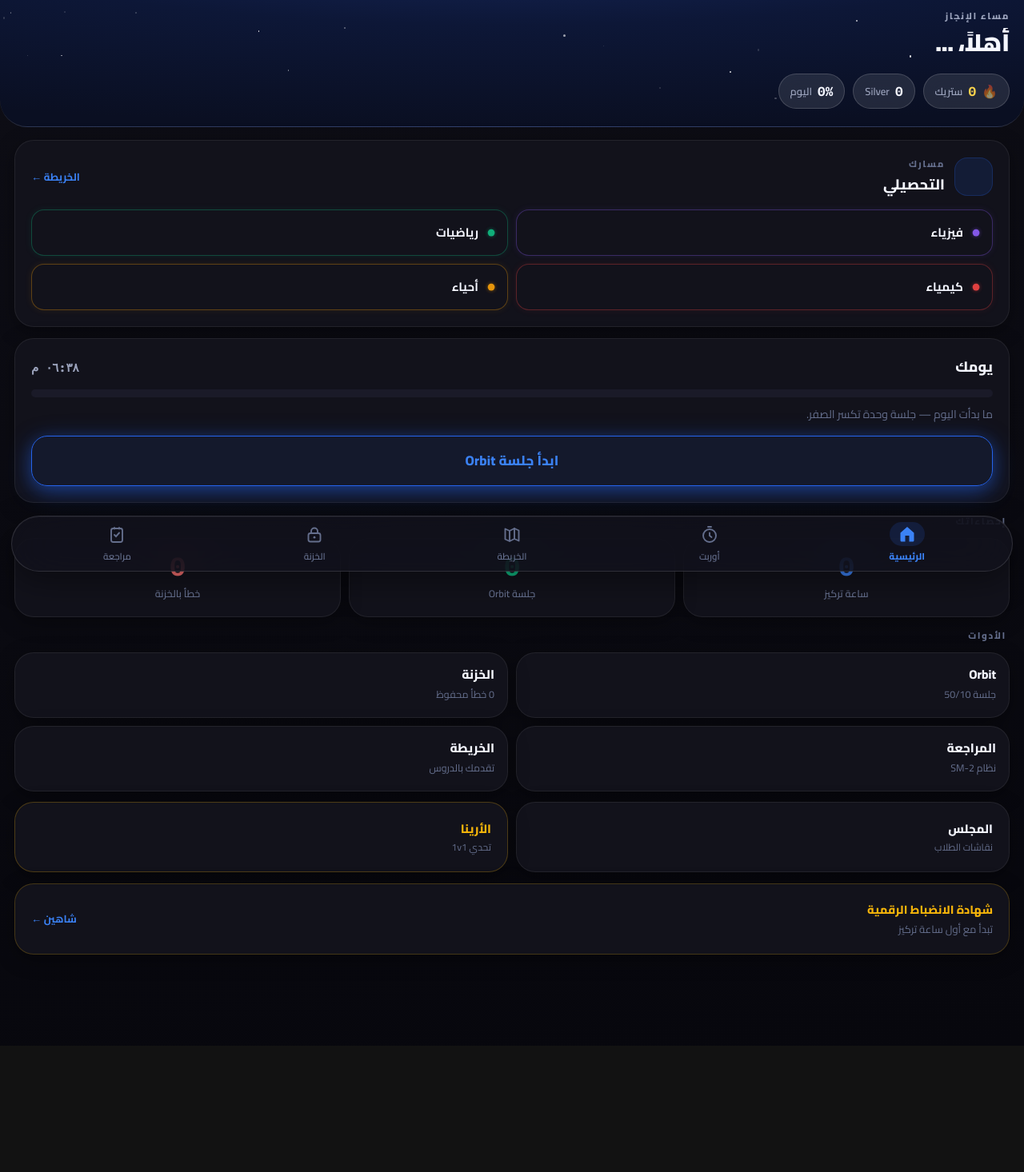
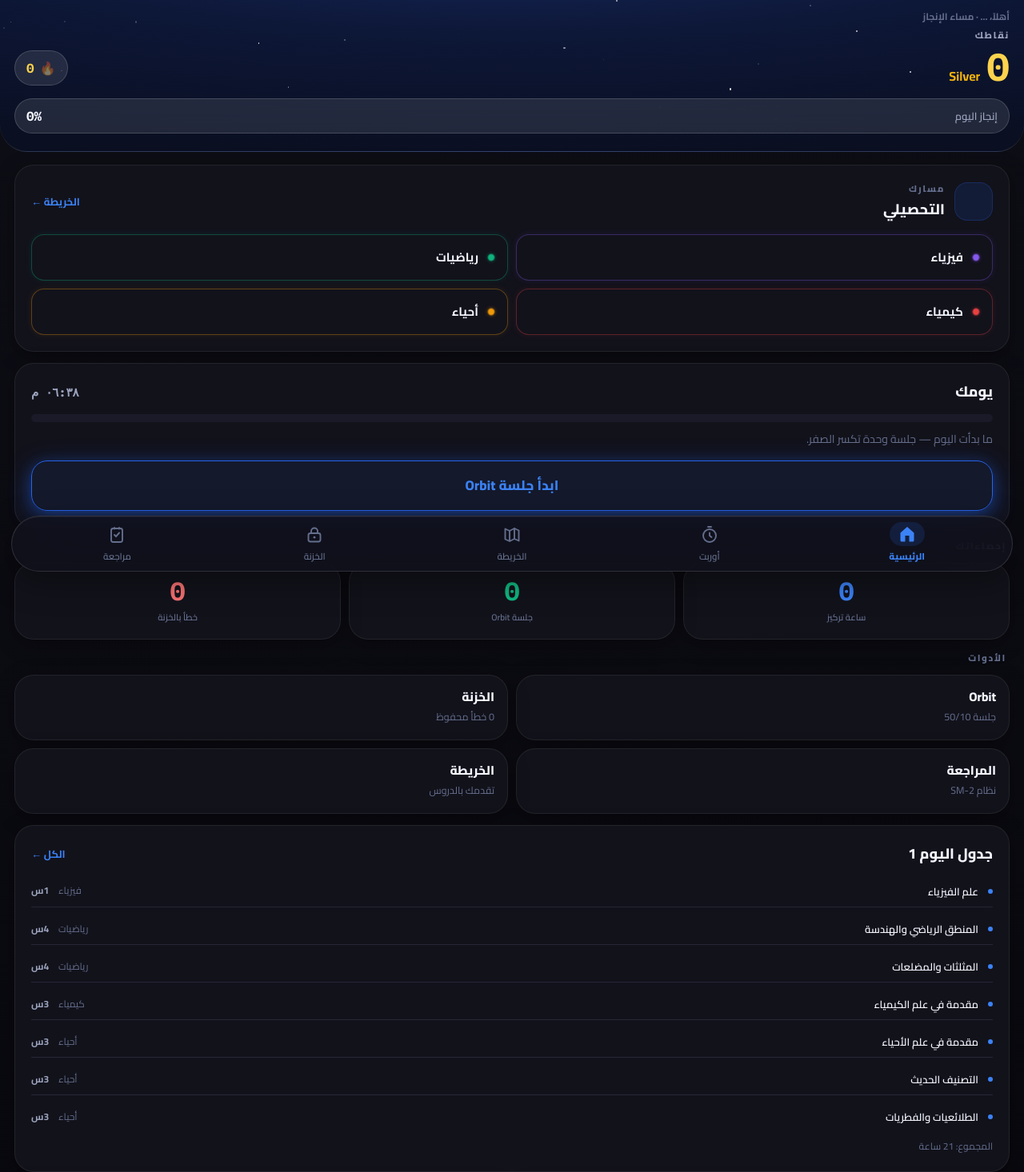
Before and after one commit to cub324light/darb-platform, a Next.js app: page /dashboard in a window 1280 px wide. Shown: the part 73-1539 px from the top of the page at 80% size. Before the commit the page ends 1381 px from the top, so only its background shows below. Built offline with nearby package versions, Linux system fonts and the light colour scheme.

Commit message:
Redesign dashboard header, fix orbit light mode stats, add schedule tables, update roadmap stages
https://claude.ai/code/session_01UMhfNqBYQmfU4riHqVwNoH

```diff
--- a/src/app/dashboard/page.tsx
+++ b/src/app/dashboard/page.tsx
@@ -5,6 +5,7 @@ import BottomNav from "@/components/BottomNav";
 import Dome from "@/components/Dome";
 import { getTrack } from "@/lib/tracks";
 import { loadUser, loadStats, computeStreak, type DarbUser } from "@/lib/storage";
+import { RAKAN_SCHEDULE } from "@/lib/constants";
 
 const DAILY_TARGET = 200;
 
@@ -57,29 +58,30 @@ export default function DashboardPage() {
 
       {/* ═══ القبة ═══ */}
       <Dome>
-        <div className="flex items-center gap-3 mb-5">
-          <div className="flex-1 min-w-0">
-            <p className="eyebrow mb-1" style={{ color: "var(--text-dim)" }}>{greeting}</p>
-            <h1 className="title-xl truncate" style={{ color: "var(--text)" }}>
-              أهلاً، {user?.name ?? "..."}
-            </h1>
+        {/* أهلاً صغيرة — يمين */}
+        <p className="text-[12px] font-bold text-right mb-1" style={{ color: "var(--text-muted)" }}>
+          أهلاً، {user?.name ?? "..."} · {greeting}
+        </p>
+
+        {/* Silver بارز */}
+        <div className="flex items-end justify-between mb-4">
+          <div>
+            <p className="eyebrow mb-1" style={{ color: "var(--text-dim)" }}>نقاطك</p>
+            <div className="flex items-baseline gap-2">
+              <span className="font-mono-nums font-black text-5xl leading-none" style={{ color: "var(--gold-light)" }}>{silver}</span>
+              <span className="text-base font-bold" style={{ color: "var(--gold)" }}>Silver</span>
+            </div>
+          </div>
+          <div className="dome-chip">
+            <span className={`text-base ${streak > 0 ? "streak-fire" : "opacity-40"}`}>🔥</span>
+            <span className="num-hero text-base" style={{ color: "var(--gold-light)" }}>{streak}</span>
           </div>
         </div>
 
-        <div className="flex items-center gap-2.5 flex-wrap">
-          <div className="dome-chip">
-            <span className={`text-base ${streak > 0 ? "streak-fire" : "opacity-50"}`}>🔥</span>
-            <span className="num-hero text-base" style={{ color: "var(--gold-light)" }}>{streak}</span>
-            <span className="text-[13px] font-semibold" style={{ color: "var(--text-dim)" }}>ستريك</span>
-          </div>
-          <div className="dome-chip">
-            <span className="num-hero text-base" style={{ color: "var(--text)" }}>{silver}</span>
-            <span className="text-[13px] font-semibold" style={{ color: "var(--text-dim)" }}>Silver</span>
-          </div>
-          <div className="dome-chip">
-            <span className="num-hero text-base" style={{ color: "var(--text)" }}>{todayPct}%</span>
-            <span className="text-[13px] font-semibold" style={{ color: "var(--text-dim)" }}>اليوم</span>
-          </div>
+        {/* شريط اليوم */}
+        <div className="dome-chip w-full justify-between">
+          <span className="text-[13px] font-semibold" style={{ color: "var(--text-dim)" }}>إنجاز اليوم</span>
+          <span className="num-hero text-base" style={{ color: "var(--text)" }}>{todayPct}%</span>
         </div>
       </Dome>
 
@@ -154,7 +156,7 @@ export default function DashboardPage() {
             ].map((s) => (
               <div key={s.unit} className="card text-center" style={{ padding: "18px 8px" }}>
                 <p className="num-hero text-[32px] leading-none" style={{ color: s.color }}>{s.val}</p>
-                <p className="text-[12.5px] font-semibold mt-2" style={{ color: "var(--text-muted)" }}>{s.unit}</p>
+                <p className="text-[11px] font-semibold mt-2 whitespace-nowrap" style={{ color: "var(--text-muted)" }}>{s.unit}</p>
               </div>
             ))}
           </div>
@@ -176,6 +178,36 @@ export default function DashboardPage() {
             ))}
           </div>
         </section>
+
+        {/* جدول الجلسة القادمة */}
+        {track.id === "تحصيلي" && (() => {
+          // find the next day's lessons across subjects
+          const allSchedule = Object.entries(RAKAN_SCHEDULE as Record<string, {day:number;lesson:string;hours:number;pages:string;difficulty:string}[]>)
+            .flatMap(([subj, lessons]) => lessons.map(l => ({ subj, ...l })));
+          const days = [...new Set(allSchedule.map(l => l.day))].sort((a,b)=>a-b);
+          const nextDay = days[0] ?? 1;
+          const todayLessons = allSchedule.filter(l => l.day === nextDay);
+          const totalHours = todayLessons.reduce((s, l) => s + l.hours, 0);
+          return (
+            <section className="card rise rise-5">
+              <div className="flex items-center justify-between mb-3">
+                <p className="title-md" style={{ color: "var(--text)" }}>جدول اليوم {nextDay}</p>
+                <Link href="/roadmap" className="text-[13px] font-bold" style={{ color: "var(--accent-light)" }}>الكل ←</Link>
+              </div>
+              <div className="flex flex-col gap-2">
+                {todayLessons.map((l, i) => (
+                  <div key={i} className="flex items-center gap-3 py-2 border-b border-[var(--border)] last:border-0">
+                    <div className="w-1.5 h-1.5 rounded-full flex-shrink-0" style={{ background: "var(--accent-light)" }} />
+                    <span className="text-[13px] font-semibold flex-1 min-w-0 truncate" style={{ color: "var(--text)" }}>{l.lesson}</span>
+                    <span className="text-[12px] flex-shrink-0" style={{ color: "var(--text-muted)" }}>{l.subj}</span>
+                    <span className="text-[12px] font-bold flex-shrink-0" style={{ color: "var(--text-dim)" }}>{l.hours}س</span>
+                  </div>
+                ))}
+              </div>
+              <p className="text-[12px] mt-2" style={{ color: "var(--text-muted)" }}>المجموع: {totalHours} ساعة</p>
+            </section>
+          );
+        })()}
 
         {/* المجتمع */}
         <section className="grid grid-cols-2 gap-2.5 rise rise-5">
--- a/src/app/orbit/page.tsx
+++ b/src/app/orbit/page.tsx
@@ -40,6 +40,7 @@ export default function OrbitPage() {
   const [customEditing, setCustomEditing] = useState(false);
   const [customInput, setCustomInput]     = useState("50");
   const [showEdit, setShowEdit]           = useState(false);
+  const [prevDur, setPrevDur]             = useState<{mode: DurMode; custom: number}>({mode: "50", custom: 50});
   const [secondsLeft, setSecondsLeft]     = useState(50 * 60);
   const [sessionsToday, setSessionsToday] = useState(0);
   const [silverTotal, setSilverTotal]     = useState(0);
@@ -243,7 +244,7 @@ export default function OrbitPage() {
         {phase === "idle" && (
           <div className="w-full max-w-xs mb-5">
             <button
-              onClick={() => setShowEdit((v) => !v)}
+              onClick={() => { if (!showEdit) setPrevDur({mode: durMode, custom: customMins}); setShowEdit((v) => !v); }}
               className="w-full py-3 rounded-2xl text-sm font-bold transition"
               style={{ background: "var(--surface)", border: "1px solid var(--border)", color: "var(--text-muted)" }}>
               {showEdit ? "إخفاء ↑" : "تعديل المدة ↓"}
@@ -316,6 +317,14 @@ export default function OrbitPage() {
                     راحة {breakMins} دقيقة
                   </span>
                 </div>
+
+                {/* تراجع */}
+                <button
+                  onClick={() => { setDurMode(prevDur.mode); setCustomMins(prevDur.custom); setCustomInput(String(prevDur.custom)); }}
+                  className="text-[13px] font-semibold text-center w-full"
+                  style={{ color: "var(--text-muted)" }}>
+                  ↩ تراجع
+                </button>
               </div>
             )}
           </div>
@@ -368,11 +377,8 @@ export default function OrbitPage() {
       <div className="px-5 pb-4 rise rise-4">
         <div className="rounded-2xl p-5 grid grid-cols-3 text-center gap-3"
           style={{
-            background: "rgba(18,18,27,0.65)",
-            border: "1px solid rgba(255,255,255,0.07)",
-            backdropFilter: "blur(12px)",
-            WebkitBackdropFilter: "blur(12px)",
-            boxShadow: "inset 0 1px 0 rgba(255,255,255,0.05)",
+            background: "var(--surface)",
+            border: "1px solid var(--border)",
           }}>
           <div>
             <p className="font-mono-nums font-black text-3xl text-[var(--accent-light)]">{sessionsToday}</p>
--- a/src/app/roadmap/page.tsx
+++ b/src/app/roadmap/page.tsx
@@ -293,6 +293,53 @@ export default function RoadmapPage() {
         })}
       </div>
 
+      {/* الجدول الدراسي */}
+      {isTahsili && (
+        <div className="px-5 mt-6 rise rise-2">
+          <p className="text-base font-black text-[var(--text)] mb-4">الجدول الدراسي</p>
+          {(() => {
+            // build day-grouped schedule
+            const allEntries = Object.entries(RAKAN_SCHEDULE as Record<string, {day:number;lesson:string;hours:number;pages:string;difficulty:string}[]>)
+              .flatMap(([subj, lessons]) => lessons.map(l => ({ subj, ...l })));
+            const dayMap = new Map<number, typeof allEntries>();
+            for (const e of allEntries) {
+              if (!dayMap.has(e.day)) dayMap.set(e.day, []);
+              dayMap.get(e.day)!.push(e);
+            }
+            const days = [...dayMap.keys()].sort((a,b)=>a-b);
+            return (
+              <div className="flex flex-col gap-3">
+                {days.map(day => {
+                  const lessons = dayMap.get(day)!;
+                  const totalH = lessons.reduce((s,l)=>s+l.hours,0);
+                  return (
+                    <div key={day} className="rounded-2xl overflow-hidden"
+                      style={{ background: "var(--surface)", border: "1px solid var(--border)" }}>
+                      <div className="flex items-center justify-between px-4 py-3"
+                        style={{ background: "var(--surface2)", borderBottom: "1px solid var(--border)" }}>
+                        <span className="font-black text-base" style={{ color: "var(--text)" }}>اليوم {day}</span>
+                        <span className="text-sm font-bold" style={{ color: "var(--text-muted)" }}>{totalH} ساعة</span>
+                      </div>
+                      {lessons.map((l, i) => {
+                        const color = subjectColor(track, l.subj);
+                        return (
+                          <div key={i} className="flex items-center gap-3 px-4 py-3 border-b border-[var(--border)] last:border-0">
+                            <div className="w-2 h-2 rounded-full flex-shrink-0" style={{ background: color }} />
+                            <span className="text-sm font-bold flex-shrink-0" style={{ color }}>{l.subj}</span>
+                            <span className="text-sm flex-1 min-w-0 truncate" style={{ color: "var(--text-dim)" }}>{l.lesson}</span>
+                            <span className="text-xs flex-shrink-0 font-semibold" style={{ color: "var(--text-muted)" }}>{l.hours}س · ص{l.pages}</span>
+                          </div>
+                        );
+                      })}
+                    </div>
+                  );
+                })}
+              </div>
+            );
+          })()}
+        </div>
+      )}
+
       <div className="h-6" />
       <BottomNav />
     </div>
--- a/src/lib/constants.ts
+++ b/src/lib/constants.ts
@@ -145,7 +145,7 @@ export const RAKAN_SCHEDULE = {
 
 export const ROADMAP_STAGES = [
   { id: "foundation", name: "التأسيس", icon: "", range: [0, 25] },
-  { id: "building", name: "البناء", icon: "", range: [25, 50] },
+  { id: "building", name: "التدريب", icon: "", range: [25, 50] },
   { id: "reinforcement", name: "التعزيز", icon: "", range: [50, 75] },
   { id: "finale", name: "الختام", icon: "", range: [75, 100] },
 ] as const;
```
